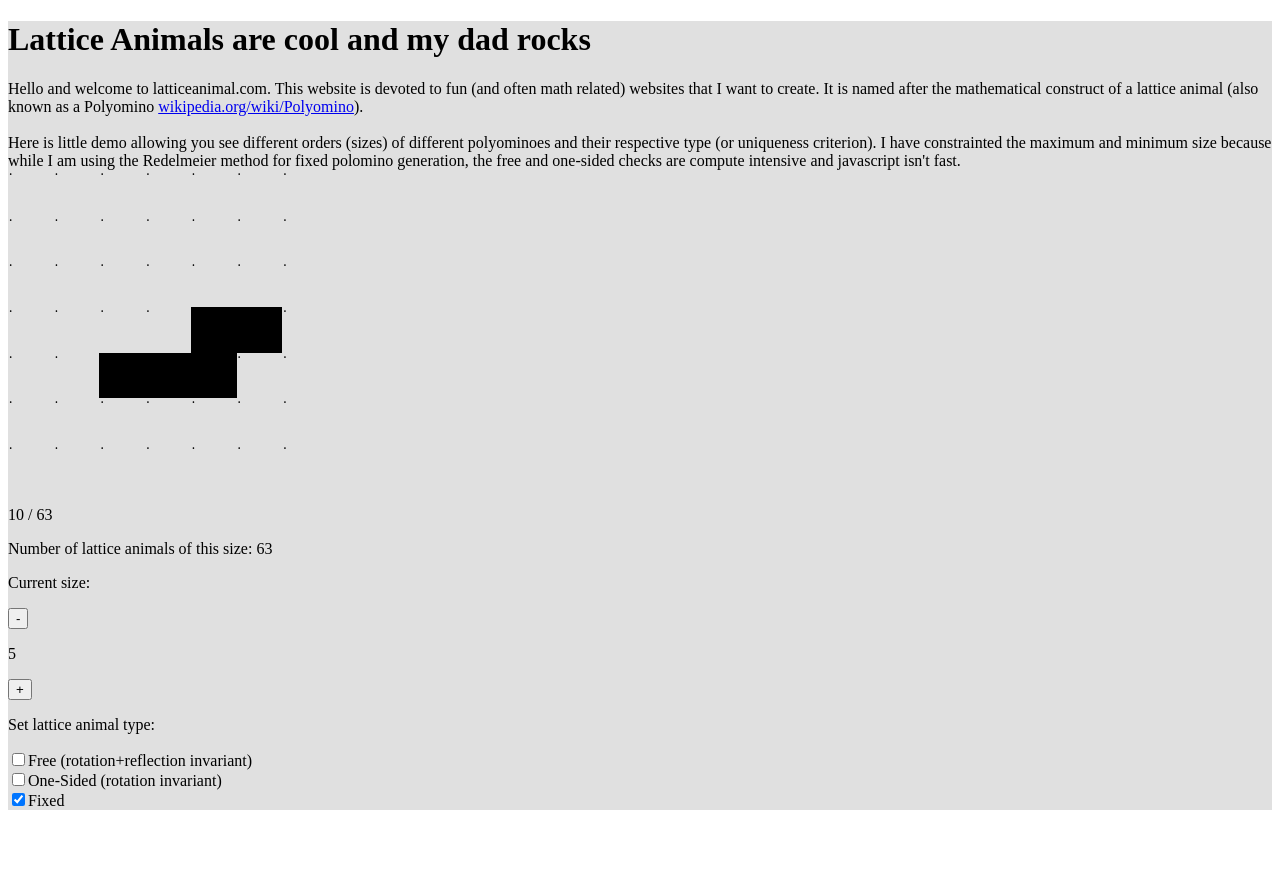
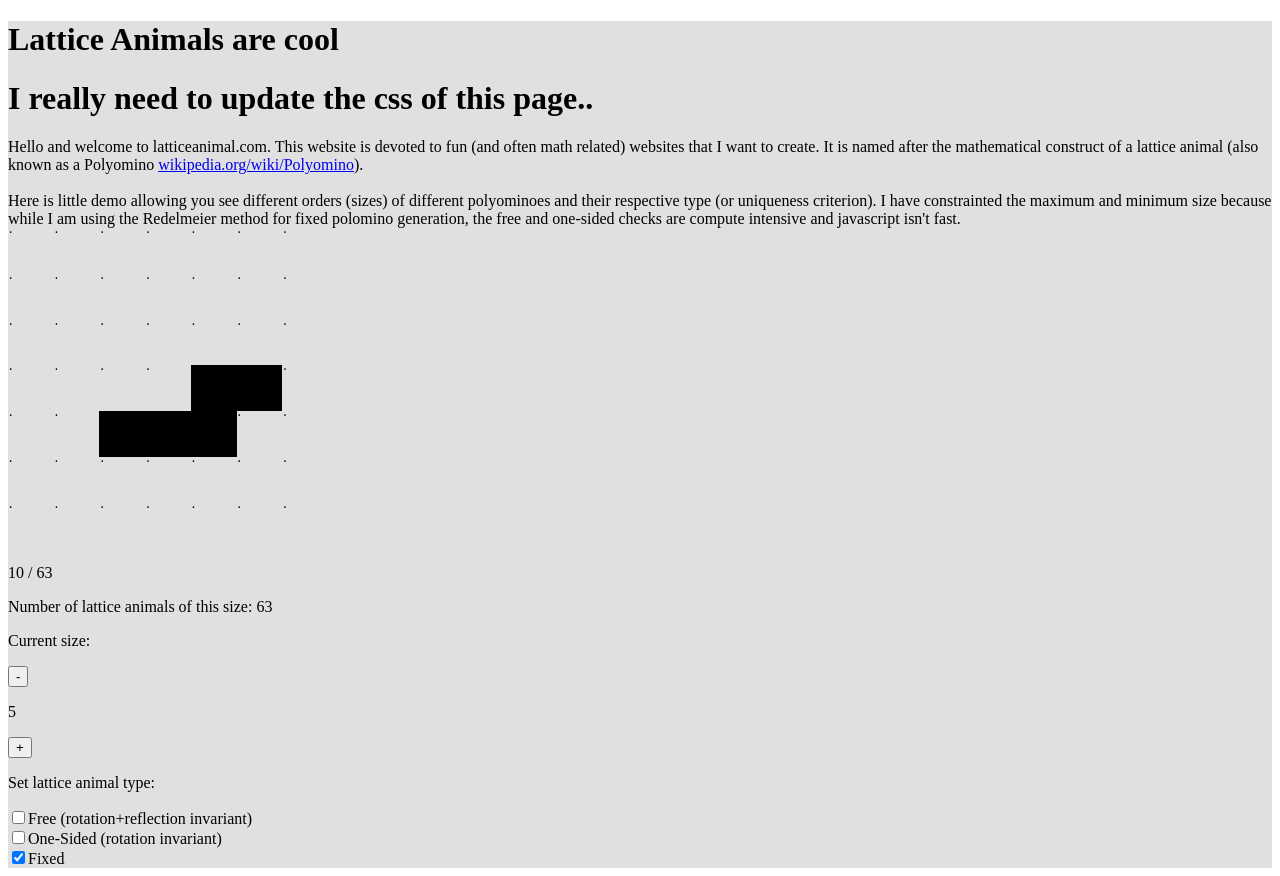
Before and after one commit to zaporter/latticeanimalcom, a React (Create React App) app: page / in a window 1280 px wide. Before the commit the page ends 818 px from the top, so only its background shows below. Built offline with nearby package versions, Linux system fonts and the light colour scheme.

Commit message:
need to work on this page

```diff
--- a/src/App.js
+++ b/src/App.js
@@ -3,7 +3,9 @@ import LatticeAnimalDemo from './components/LatticeAnimalDemo.js';
 function App() {
   return (
       <div className="App" style={{'backgroundColor':'#e0e0e0'}}>
-          <h1>Lattice Animals are cool and my dad rocks</h1>
+          <h1>Lattice Animals are cool</h1>
+          <h1>I really need to update the css of this page..</h1>
+
         Hello and welcome to latticeanimal.com. This website is devoted to fun (and often math related) websites that I want to create. It is named after the mathematical construct of a lattice animal (also known as a Polyomino <a href="https://en.wikipedia.org/wiki/Polyomino">wikipedia.org/wiki/Polyomino</a>).
         <br/>
         <br/>
```
Also changed, not shown: 7 other files (tests, documents, lock files or other folders).
